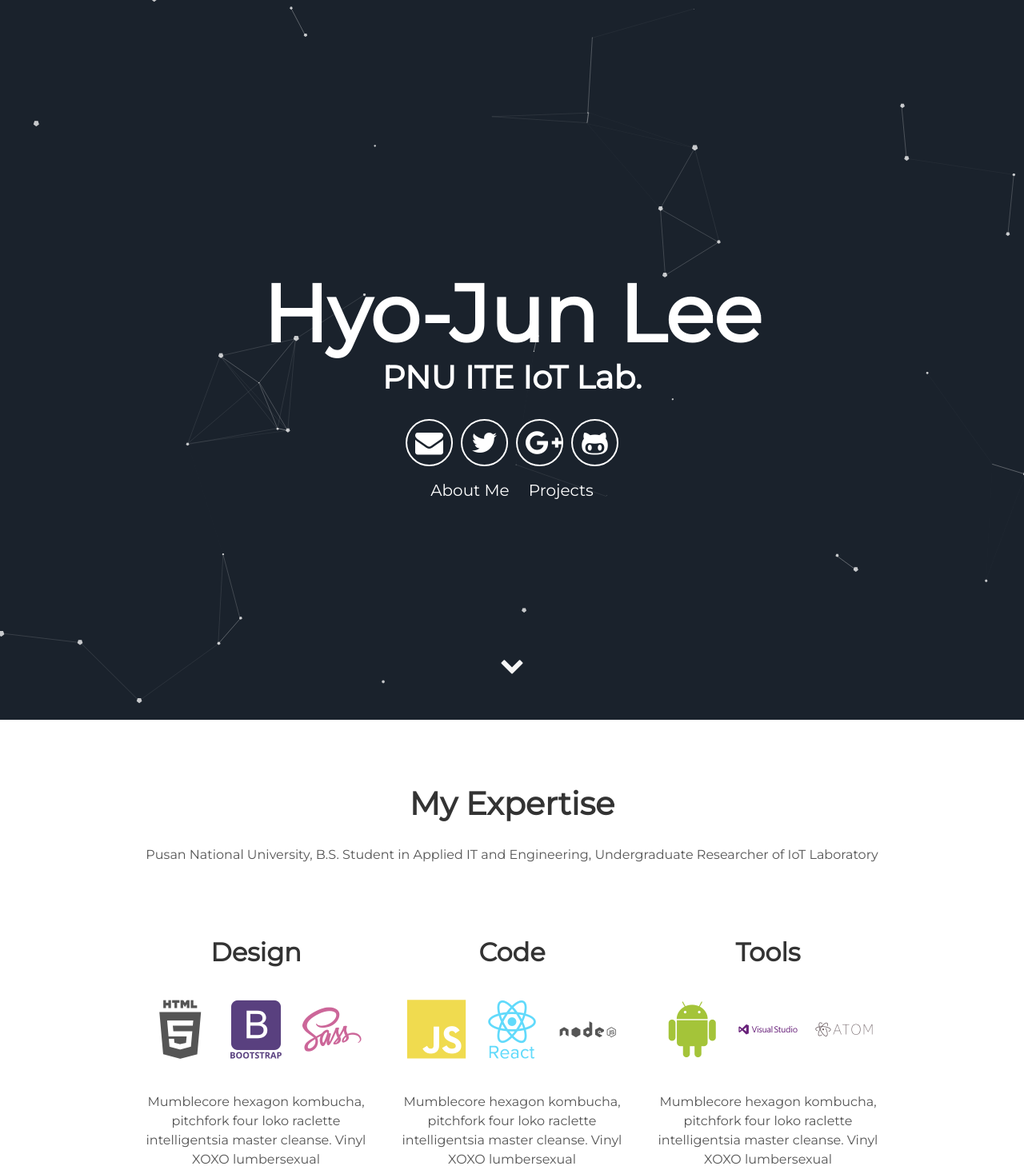
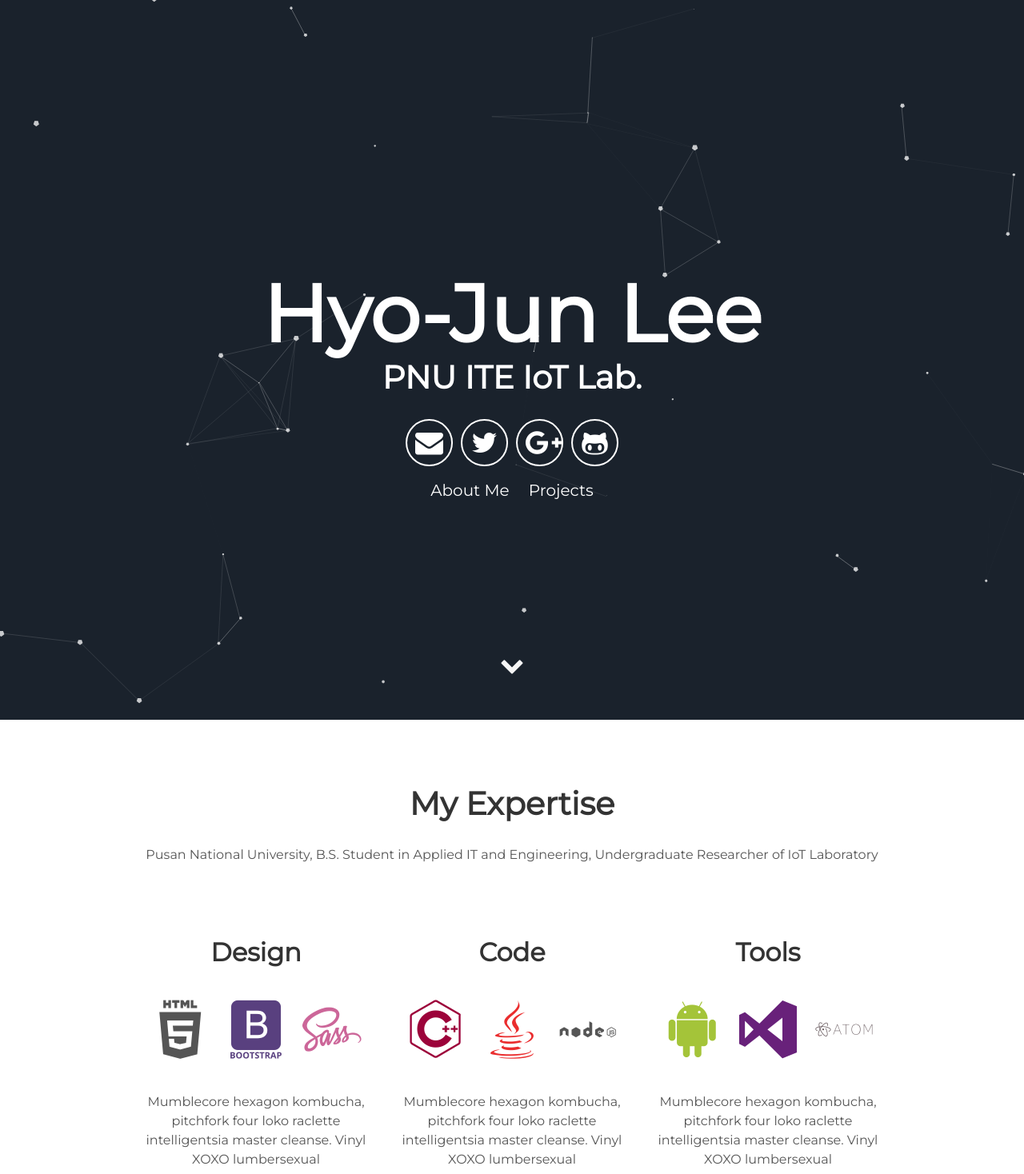
Before and after one commit to Sylvy0815/Sylvy0815.github.io, a Jekyll site: the page built from index.html, in a window 1280 px wide. Shown: the top 1468 px of the page at 80% size. Built offline with Jekyll 4.4.1, drawn with Linux system fonts in a browser that asks for light colours; grey boxes are pictures that could not be loaded.

Commit message:
Update about.html

```diff
--- a/_includes/about.html
+++ b/_includes/about.html
@@ -13,8 +13,8 @@
     </div>
     <div class="tech">
       <h2>Code</h2>
-      <i class="devicon-javascript-plain colored"></i>
-      <i class="devicon-react-original-wordmark colored"></i>
+      <i class="devicon-cplusplus-line-wordmark colored"></i>
+      <i class="devicon-java-plain colored"></i>
       <i class="devicon-nodejs-plain-wordmark"></i>
       <p>Mumblecore hexagon kombucha, pitchfork four loko raclette intelligentsia master cleanse.
         Vinyl XOXO lumbersexual</p>
@@ -22,7 +22,7 @@
     <div class="tech">
       <h2>Tools</h2>
       <i class="devicon-android-plain colored"></i>
-      <i class="devicon-visualstudio-plain-wordmark colored"></i>
+      <i class="devicon-visualstudio-plain colored"></i>
       <i class="devicon-atom-original-wordmark colored"></i>
       <p>Mumblecore hexagon kombucha, pitchfork four loko raclette intelligentsia master cleanse.
         Vinyl XOXO lumbersexual</p>
```
